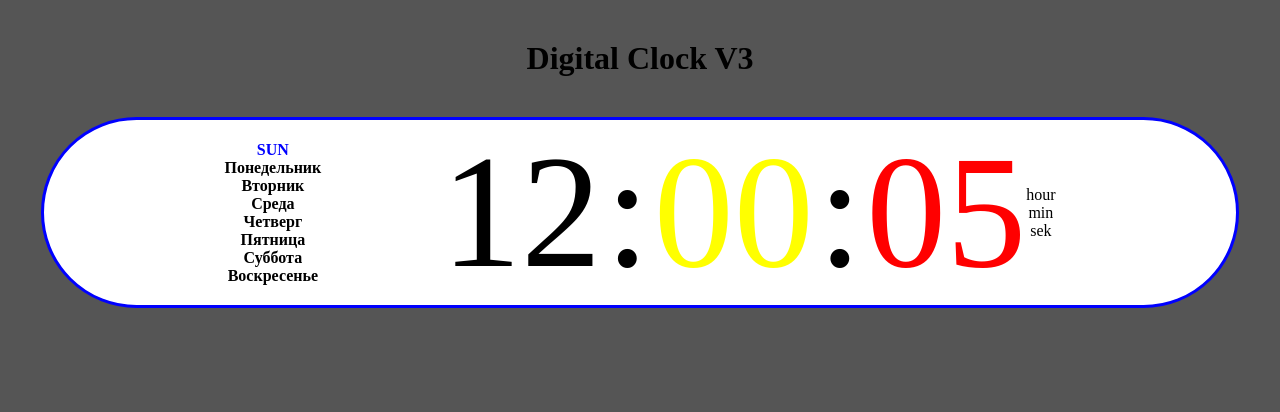
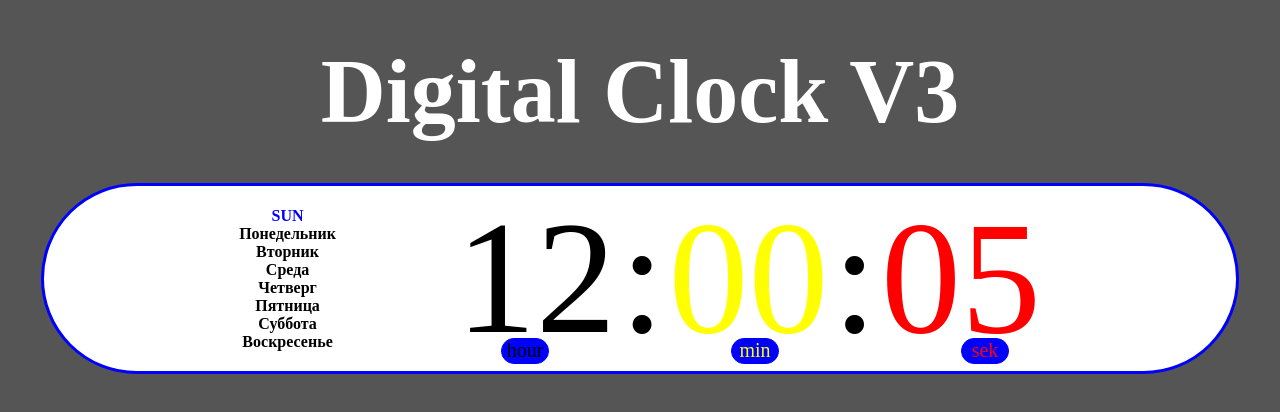
Before and after one commit to nsnakosgit/praktik, a plain HTML site: page praktik/index.html in a window 1280 px wide. Drawn offline with Linux system fonts and the light colour scheme.

Commit message:
Update style.css

```diff
--- a/praktik/style.css
+++ b/praktik/style.css
@@ -10,6 +10,10 @@ body{
 h1{
     margin: 40px 60px;
     text-align: center;
+    font-size: 90px;
+    color: #fff;
+
+
 }
 .digitalclock{
     width: 1198px;
@@ -46,8 +50,50 @@ h1{
     font-size: 10rem;
 
 }
+.time-name{
+    position: absolute;
+	display: flex;
+	gap: 182px;
+	font-size: 20px;
+	color: blue;
+	margin-top: 145px;
+	margin-left: 230px;
+}
+.time-hour{
+    color: black;
+	border: 1px solid blue;
+	border-radius: 20px;
+	width: 48px;
+	background: blue;
+	height: 26px;
+}
+.time-min{
+    color: yellow;
+	border: 1px solid blue;
+	border-radius: 20px;
+	width: 48px;
+	background: blue;
+	height: 26px;
+}
+.time-sek{
+    color: red;
+	border: 1px solid blue;
+	border-radius: 20px;
+	width: 48px;
+	background: blue;
+	height: 26px;
+}
+.time-milsek{
+    color: red;
+	border: 1px solid blue;
+	border-radius: 20px;
+	width: 63px;
+	background: blue;
+	height: 26px;
+}
 
 .min{
+
     color: yellow;
     display: math;
 
```
